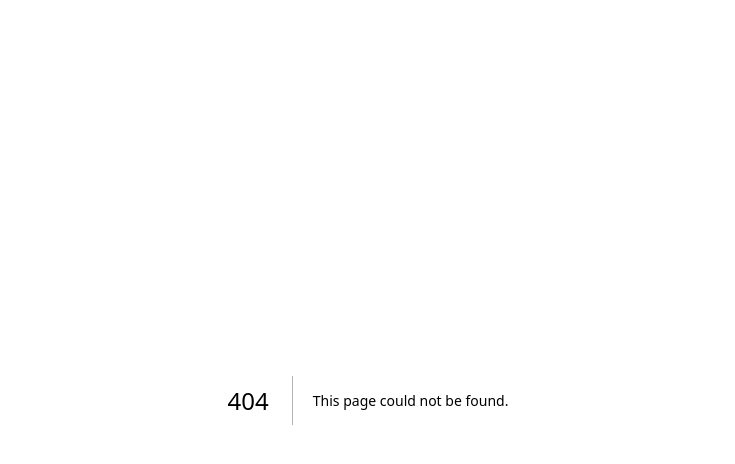
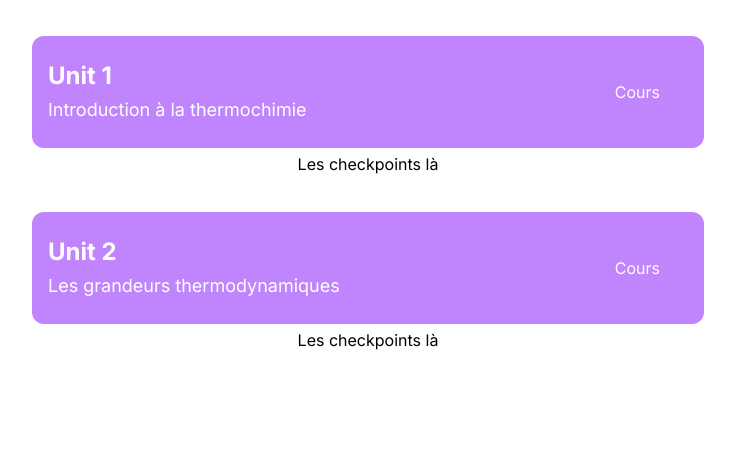
Before and after one commit to SimonLeclere/dualinsa, a Next.js app: page /courses/1/learn in a window 1280 px wide. Before the commit this address had no page. Shown: the top 464 px of the page, without its empty margins (272-1007 px from the left). Built offline with nearby package versions, Linux system fonts and the light colour scheme.

Commit message:
chore: Add page.js file for displaying course page with units and checkpoints

```diff
--- /dev/null
+++ b/app/courses/[id]/learn/page.js
@@ -0,0 +1,61 @@
+'use client'
+
+import Image from "next/image";
+
+import UnitHeader from "./unitHeader";
+import UnitSection from "./unitSection";
+
+const icon = {
+    lighter: <Image src="" alt="lighter" width="80" height="80" className="flex-shrink-0 mx-4 w-20 h-20 sm:mx-16 sm:w-24 sm:h-24" />,
+}
+
+const course =
+    {
+        id: 1,
+        name: "Thermochimie",
+        description: "Apprends à étudier les échanges d'énergie lors de réactions chimiques !",
+        department: "stpi",
+        icon: 'lighter',
+        semester: 2,
+        celeneLink: "https://celene.insa-cvl.fr"
+    }
+
+const units = [
+    {
+        index: 1,
+        name: "Introduction à la thermochimie",
+    },
+    {
+        index: 2,
+        name: "Les grandeurs thermodynamiques",
+    }
+]
+
+const userCourses =
+    {
+        userId: 2,
+        courseId: 1,
+        currentUnitIndex: 0,
+        currentUnitCheckpointIndex: 0
+    }
+
+export default function page() {
+
+    return (
+            units
+            .map((unit) => {
+                return (
+                <UnitSection>
+                    <UnitHeader
+                        color="purple"
+                        unitNumber={unit.index}
+                        unitName={unit.name}
+                    >
+                    </UnitHeader>
+                    Les checkpoints là
+                </UnitSection>
+                );
+            }
+            )
+    );
+};
```
